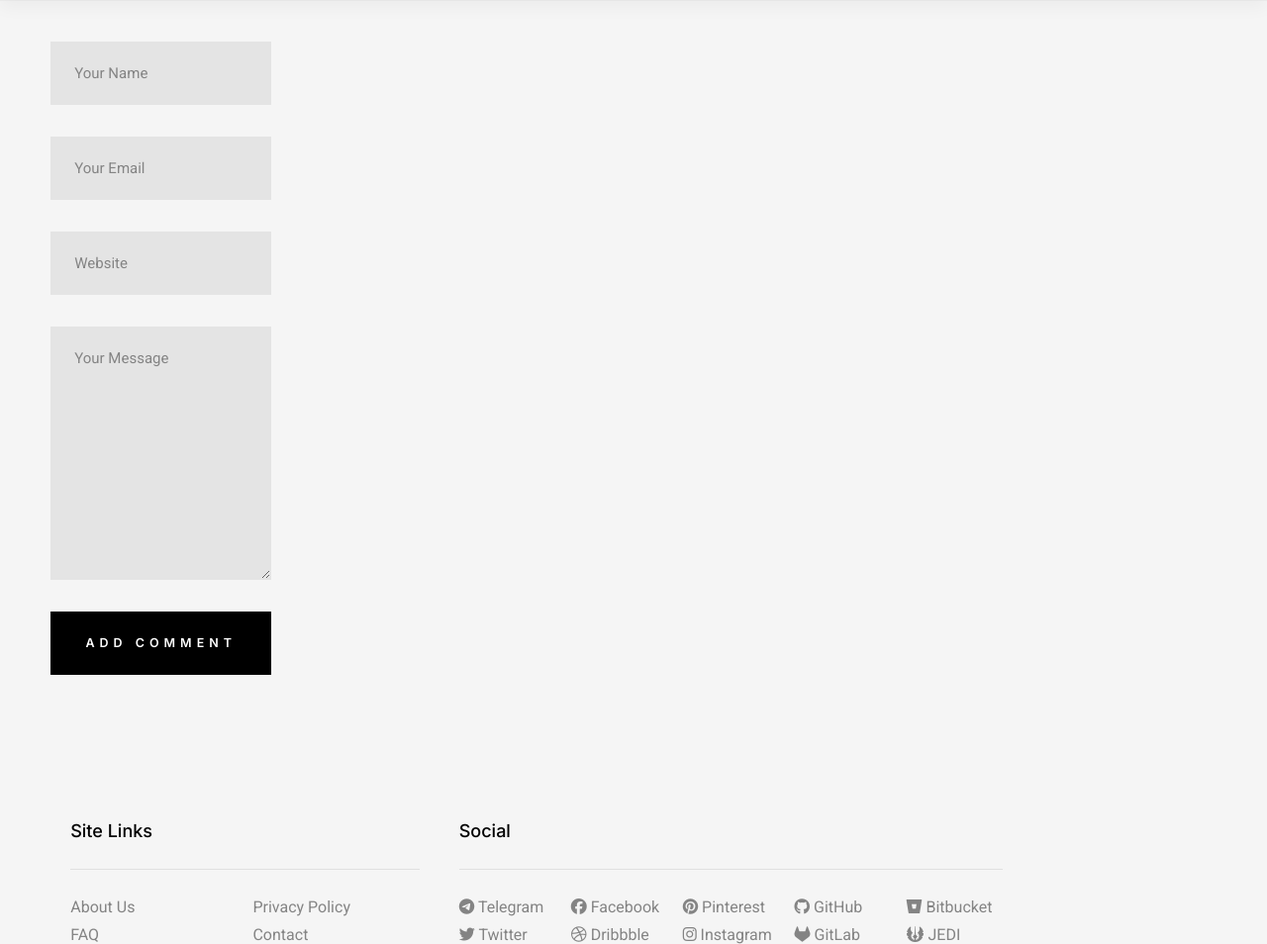
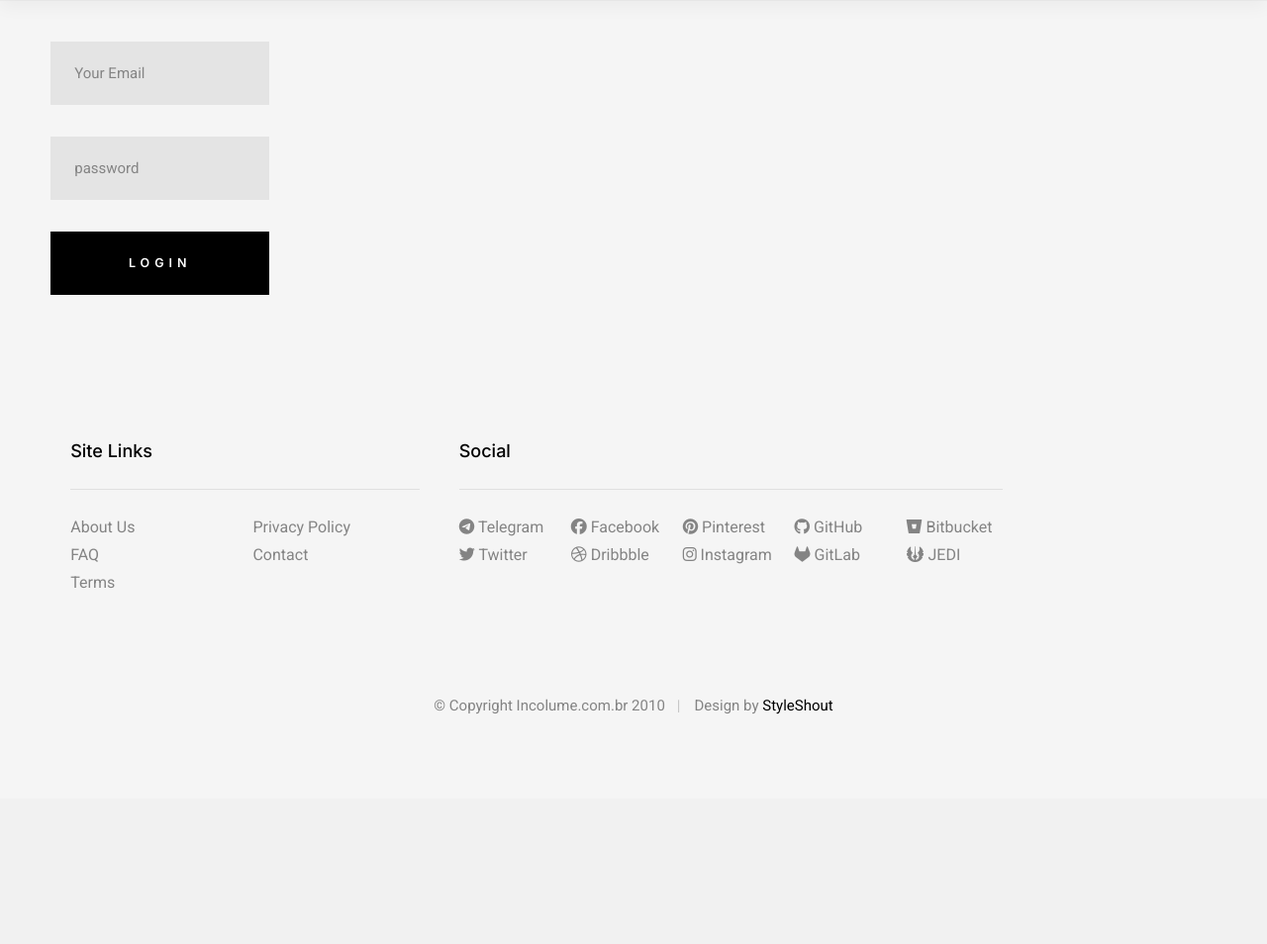
Before and after one commit to incolumepy-cursos/incolumepy-abstract-flask, a Flask app: page /login in a window 1280 px wide. Shown: the part 128-1082 px from the top of the page at 99% size. After the commit the page ends 850 px from the top, so only its background shows below. Run offline with Flask 2, Linux system fonts and the light colour scheme; some libraries are stand-ins or nearby versions.

Commit message:
Formularios HTML e suas rotas

```diff
--- a/incolumepy/abstract_flask/ext/auth/routes.py
+++ b/incolumepy/abstract_flask/ext/auth/routes.py
@@ -1,23 +1,27 @@
 #!/usr/bin/env python
 # -*- coding: utf-8 -*-
-__author__ = '@britodfbr'
+__author__ = "@britodfbr"
 from flask import Blueprint, render_template, url_for, redirect, flash
 from flask_login import current_user, logout_user
 from incolumepy.abstract_flask.ext.dbase.models import User
 from incolumepy.abstract_flask.ext.dbase import db
 
-
-bp = Blueprint('auth', __name__, template_folder='templates')
+bp = Blueprint("auth", __name__, template_folder="templates")
 
 
 @bp.route("/register", methods=["GET", "POST"])
 def register():
     if current_user.is_authenticated:
-        return redirect(url_for('webui.home'))
-    form = None   # RegistrationForm()
+        return redirect(url_for("webui.home"))
+    form = None  # RegistrationForm()
     if form.validate_on_submit():
-        hashed_pw = bc.generate_password_hash(form.password.data).decode('utf-8')
-        user = User(username=form.username.data, email=form.email.data, password=hashed_pw)
+        user = User(
+            fullname=form.fullname.data,
+            username=form.username.data,
+            email=form.email.data,
+            password=form.password.data,
+            birthdate=form.birthdate.data,
+        )
         db.session.add(user)
         db.session.commit()
         # flash(f'Conta "{form.email.data}" criada com sucesso!', "success")
--- a/incolumepy/abstract_flask/ext/auth/templates/login.html
+++ b/incolumepy/abstract_flask/ext/auth/templates/login.html
@@ -5,21 +5,15 @@
 {% block header %}{% endblock %}
 {% block body %}
 <div class="row">
-    <form name="contactForm" id="contactForm" method="post" action="" autocomplete="off">
+    <form name="loginForm" id="loginForm" method="post" action="" autocomplete="off">
         <fieldset>
             <div class="form-field">
-                <input name="cName" id="cName" class="h-full-width" placeholder="Your Name" value="" type="text">
+                <input name="email" id="email" class="h-full-width" placeholder="Your Email" value="" type="text">
             </div>
             <div class="form-field">
-                <input name="cEmail" id="cEmail" class="h-full-width" placeholder="Your Email" value="" type="text">
+                <input name="password" id="password" class="h-full-width" placeholder="password" value="" type="password">
             </div>
-            <div class="form-field">
-                <input name="cWebsite" id="cWebsite" class="h-full-width" placeholder="Website" value="" type="text">
-            </div>
-            <div class="message form-field">
-                <textarea name="cMessage" id="cMessage" class="h-full-width" placeholder="Your Message"></textarea>
-            </div>
-            <input name="submit" id="submit" class="btn btn--primary btn-wide btn--large h-full-width" value="Add Comment" type="submit">
+            <input name="submit" id="submit" class="btn btn--primary btn-wide btn--large h-full-width" value="Login" type="submit">
         </fieldset>
     </form>
 </div>
```
